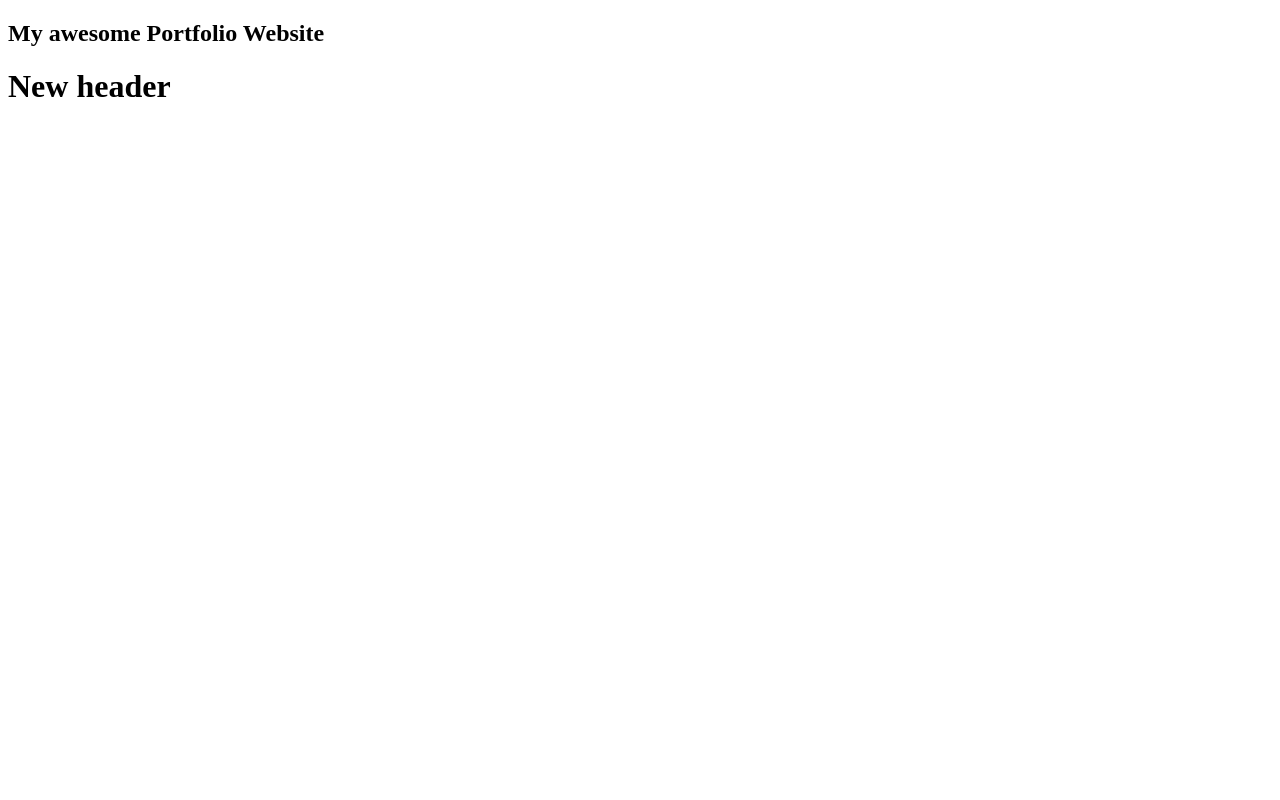
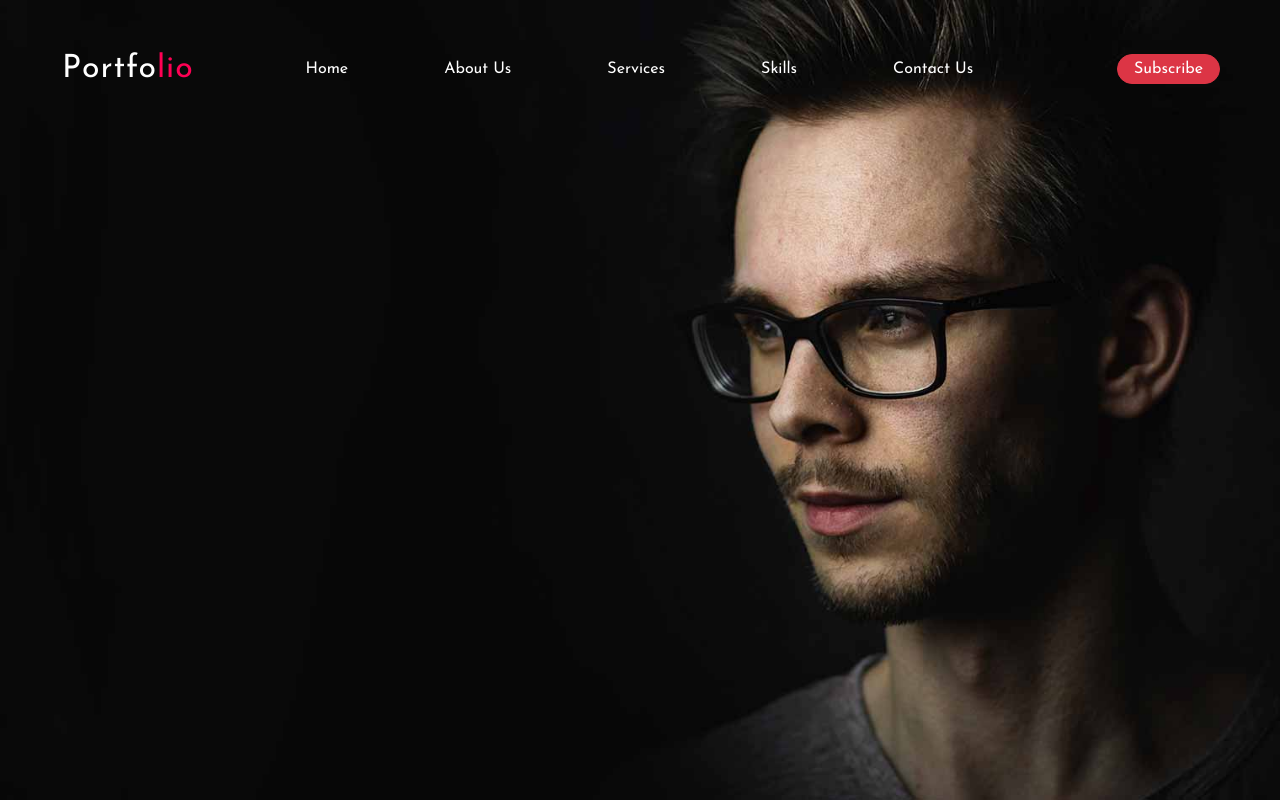
Before and after one commit to nathan-codes/Portolio-Site-1.0, a plain HTML site: page index.html in a window 1280 px wide. Drawn offline with nearby package versions, Linux system fonts and the light colour scheme.

Commit message:
Nav Bar v-1.0

```diff
--- a/app.js
+++ /dev/null
@@ -1 +0,0 @@
-alert("Hello World!")
--- /dev/null
+++ b/flexboxtest.css
@@ -0,0 +1,38 @@
+#mainNav {
+    display: flex;
+    justify-content: space-around;
+    align-items: center;
+}
+
+
+a,li{
+    text-decoration: none;
+    display: inline-block;
+    margin:0 20px ;
+
+
+}
+
+
+img {
+    height: 7em;
+
+
+
+    border: 1px solid brown;
+
+}
+
+ul {
+
+    border: 1px solid brown;
+    box-sizing: border-box;
+    padding: 20px;
+    margin: 0px;
+
+}
+
+
+button {
+    border: 1px solid brown;
+}
--- a/index.html
+++ b/index.html
@@ -1,18 +1,87 @@
 <!DOCTYPE html>
 <html lang="en">
+
 <head>
     <meta charset="UTF-8">
     <meta http-equiv="X-UA-Compatible" content="IE=edge">
     <meta name="viewport" content="width=device-width, initial-scale=1.0">
-    <title>Document</title>
+    <title>Portfolio Website</title>
+    <link rel="preconnect" href="https://fonts.googleapis.com">
+    <link rel="preconnect" href="https://fonts.gstatic.com" crossorigin>
+    <link
+        href="https://fonts.googleapis.com/css2?family=Josefin+Sans:ital,wght@0,100;0,300;0,400;0,700;1,100;1,600;1,700&display=swap"
+        rel="stylesheet">
+    <link href="https://cdn.jsdelivr.net/npm/bootstrap@5.1.3/dist/css/bootstrap.min.css" rel="stylesheet"
+        integrity="sha384-1BmE4kWBq78iYhFldvKuhfTAU6auU8tT94WrHftjDbrCEXSU1oBoqyl2QvZ6jIW3" crossorigin="anonymous">
+    <link rel="stylesheet" href="styles.css">
+
 </head>
+
 <body>
-    <h2>My awesome Portfolio Website </h2>
 
-    <H1>New header</H1>
+    <div class="topSection">
+
+
+        <nav id="mainNavbar" class="navbar navbar-expand-lg pt-5">
+
+            <div class="container-fluid">
+                <a href="#" class="navbar-brand"> Portfo<span>lio</span></a>
+                <button class="navbar-toggler" type="button" data-bs-toggle="collapse" data-bs-target="#navbarNav"
+                    aria-controls="navbarNav" aria-expanded="false" aria-label="Toggle navigation">
+                    <span class="navbar-toggler-icon"></span>
+                </button>
 
 
 
-<script src="app.js"></script>
+                    <div class="collapse navbar-collapse" id="navbarNav">
+                        <ul class="navbar-nav">
+                            <li class="nav-item">
+                                <a class="nav-link" aria-current="page" href="#">Home</a>
+                            </li>
+                            <li class="nav-item">
+                                <a class="nav-link" href="#">About Us</a>
+                            </li>
+                            <li class="nav-item">
+                                <a class="nav-link" href="#">Services</a>
+                            </li>
+                            <li class="nav-item">
+                                <a class="nav-link">Skills</a>
+                            </li>
+                            <li class="nav-item">
+                                <a class="nav-link">Contact Us</a>
+                            </li>
+                        </ul>
+                        <a href="#"> <button class="btn btn-danger rounded-pill"> Subscribe </button></a>
+                    </div>
+                </div>
+        </nav>
+
+    </div>
+
+
+
+
+
+
+
+
+
+
+
+
+
+
+
+
+
+
+    <script src="https://cdn.jsdelivr.net/npm/@popperjs/core@2.10.2/dist/umd/popper.min.js"
+        integrity="sha384-7+zCNj/IqJ95wo16oMtfsKbZ9ccEh31eOz1HGyDuCQ6wgnyJNSYdrPa03rtR1zdB"
+        crossorigin="anonymous"></script>
+    <script src="https://cdn.jsdelivr.net/npm/bootstrap@5.1.3/dist/js/bootstrap.min.js"
+        integrity="sha384-QJHtvGhmr9XOIpI6YVutG+2QOK9T+ZnN4kzFN1RtK3zEFEIsxhlmWl5/YESvpZ13"
+        crossorigin="anonymous"></script>
+    <script src="app.js"></script>
 </body>
+
 </html>
--- a/styles.css
+++ b/styles.css
@@ -0,0 +1,203 @@
+/* http://meyerweb.com/eric/tools/css/reset/
+   v2.0 | 20110126
+   License: none (public domain)
+*/
+
+html,
+body,
+div,
+span,
+applet,
+object,
+iframe,
+h1,
+h2,
+h3,
+h4,
+h5,
+h6,
+p,
+blockquote,
+pre,
+a,
+abbr,
+acronym,
+address,
+big,
+cite,
+code,
+del,
+dfn,
+em,
+img,
+ins,
+kbd,
+q,
+s,
+samp,
+small,
+strike,
+strong,
+sub,
+sup,
+tt,
+var,
+b,
+u,
+i,
+center,
+dl,
+dt,
+dd,
+ol,
+ul,
+li,
+fieldset,
+form,
+label,
+legend,
+table,
+caption,
+tbody,
+tfoot,
+thead,
+tr,
+th,
+td,
+article,
+aside,
+canvas,
+details,
+embed,
+figure,
+figcaption,
+footer,
+header,
+hgroup,
+menu,
+nav,
+output,
+ruby,
+section,
+summary,
+time,
+mark,
+audio,
+video {
+    margin: 0;
+    padding: 0;
+    border: 0;
+    font-size: 100%;
+    font: inherit;
+    vertical-align: baseline;
+}
+
+/* HTML5 display-role reset for older browsers */
+article,
+aside,
+details,
+figcaption,
+figure,
+footer,
+header,
+hgroup,
+menu,
+nav,
+section {
+    display: block;
+}
+
+body {
+    line-height: 1;
+
+    font-family: 'Josefin Sans', sans-serif;
+}
+
+ol,
+ul {
+    list-style: none;
+}
+
+blockquote,
+q {
+    quotes: none;
+}
+
+blockquote:before,
+blockquote:after,
+q:before,
+q:after {
+    content: '';
+    content: none;
+}
+
+table {
+    border-collapse: collapse;
+    border-spacing: 0;
+}
+
+
+#mainNavbar .nav-item a {
+    color: white;
+    font-size: 1rem;
+
+}
+
+#mainNavbar span {
+    color: #ff0054;
+
+}
+
+#mainNavbar .navbar-brand {
+    color: white;
+    font-size: 2rem;
+    letter-spacing: 1px;
+    margin-left: 50px;
+}
+
+
+
+#mainNavbar div {
+    display: flex;
+    justify-content: space-around;
+}
+
+#mainNavbar .nav-item {
+    display: inline-block;
+    margin: 0 40px;
+    position: relative;
+}
+
+#mainNavbar .nav-item::after {
+    position: absolute;
+    content: "";
+    width: 0%;
+    height: 3px;
+    background-color: #ff0054;
+    left: 50%;
+    bottom: -10px;
+    transition: all 0.4s ease-in-out;
+
+}
+
+#mainNavbar .nav-item:hover::after {
+    width: 100%;
+    left: 0;
+}
+
+
+#mainNavbar button {
+
+    border-radius: 20%;
+    padding: 2px 1em;
+}
+
+
+.topSection {
+    background-image: url(img/background.jpg);
+
+    height: 100vh;
+    width: 100%;
+    background-size: cover;
+    background-position: center;
+}
```
Also changed, not shown: flexboxtest.html (added, +46 -0 lines), img/background.jpg (added), img/main-img.png (added).
